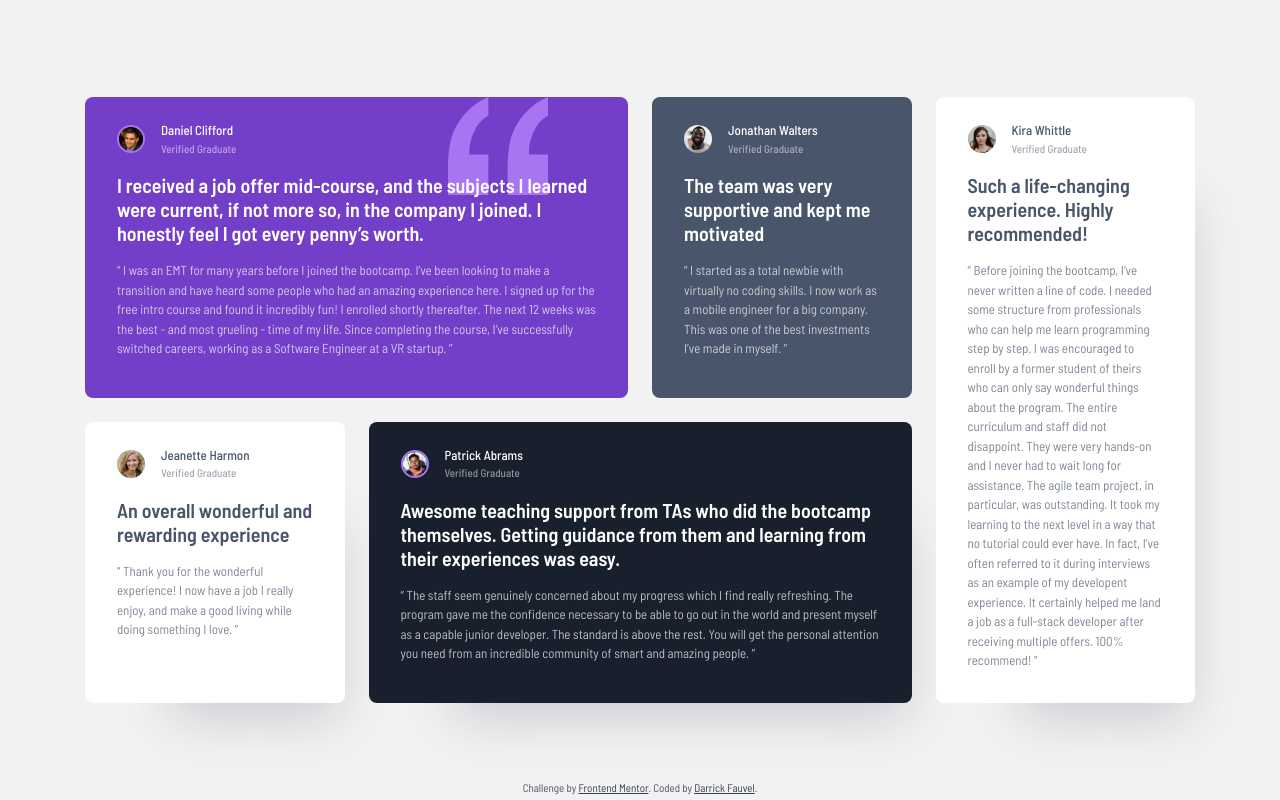
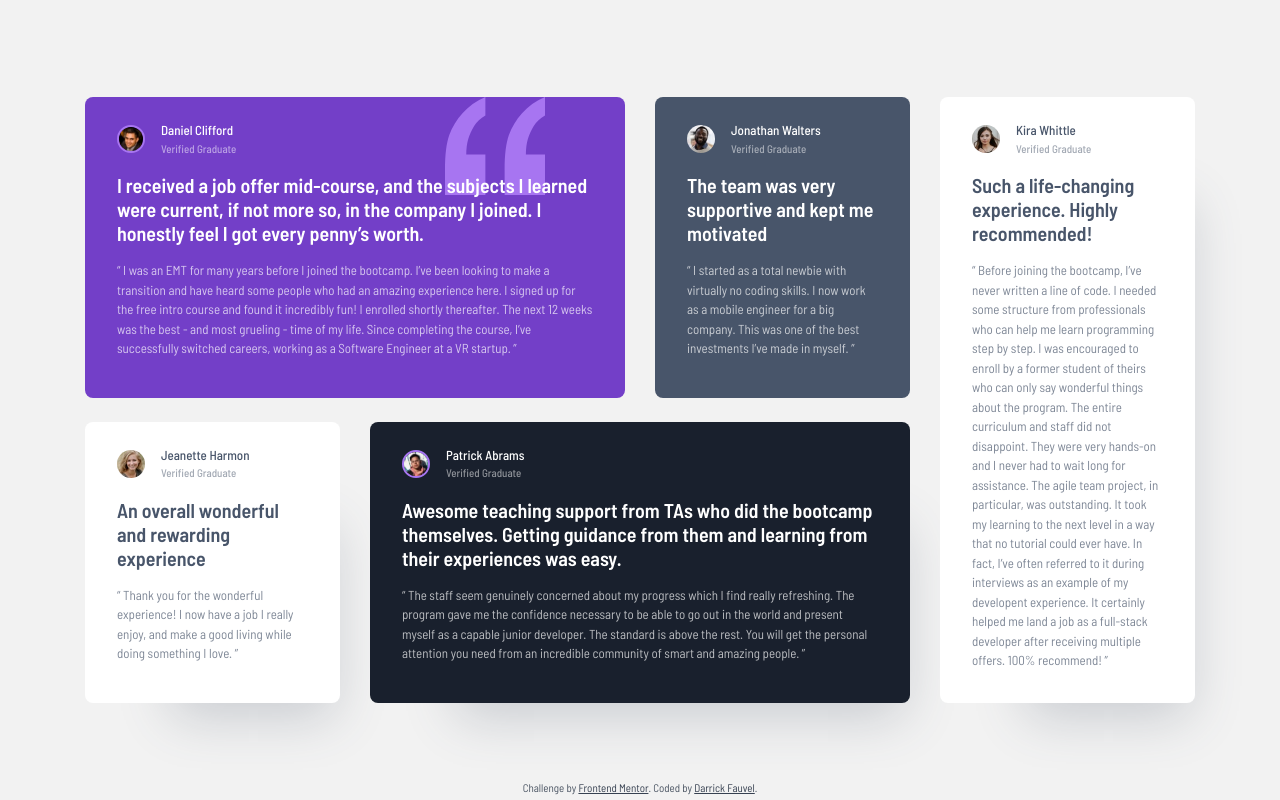
Before and after one commit to DarrickFauvel/fem2407-testimonials-grid-section-next, a Next.js app: page / in a window 1280 px wide. Built offline with nearby package versions, Linux system fonts and the light colour scheme.

Commit message:
Adjust grid gaps

```diff
--- a/app/page.tsx
+++ b/app/page.tsx
@@ -10,7 +10,9 @@ export default function Home() {
   return (
     <main className="relative flex flex-col md:justify-center items-center min-h-screen bg-fem-white-smoke p-6">
       <HiddenH1>Testimonials grid section</HiddenH1>
-      <ul className="card-list grid gap-6 max-w-[69.375rem]">{cardList}</ul>
+      <ul className="card-list grid gap-x-[30px] gap-y-6 max-w-[69.375rem]">
+        {cardList}
+      </ul>
       <Attribution />
     </main>
   )
```
